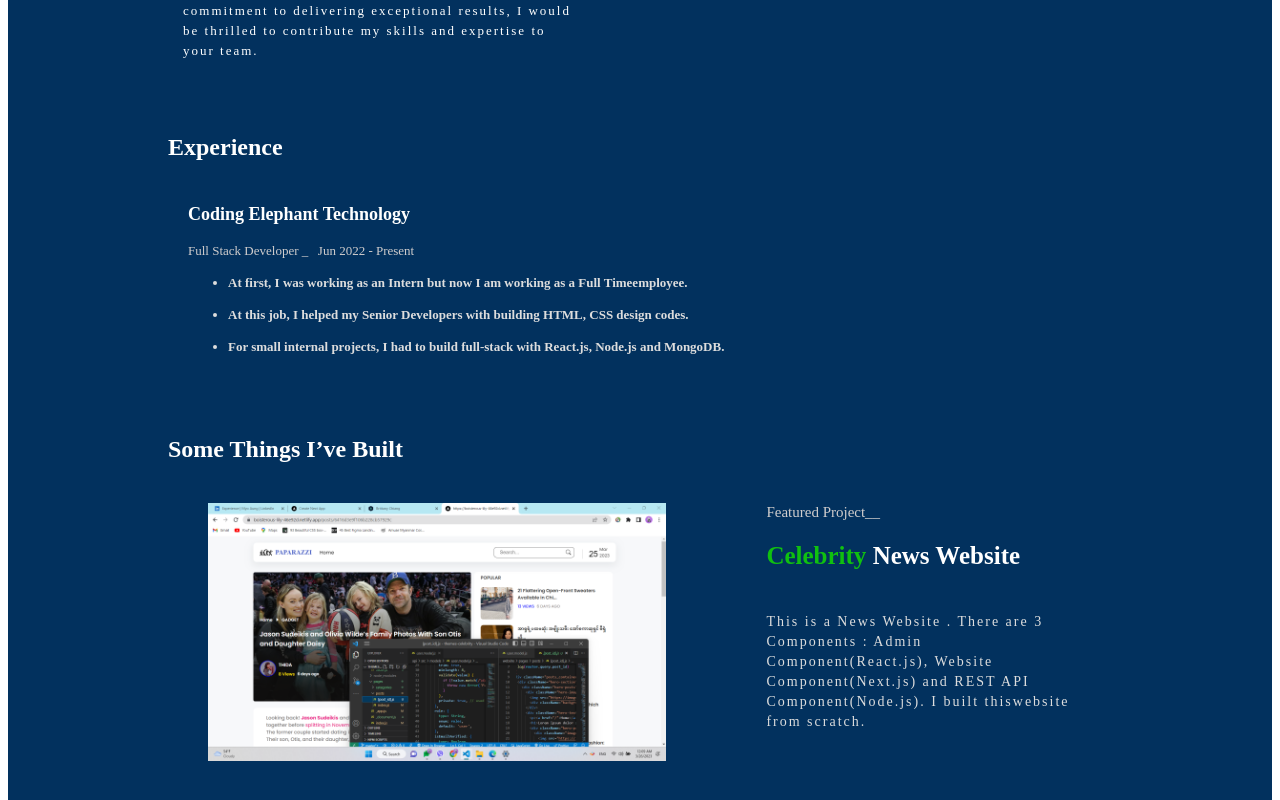
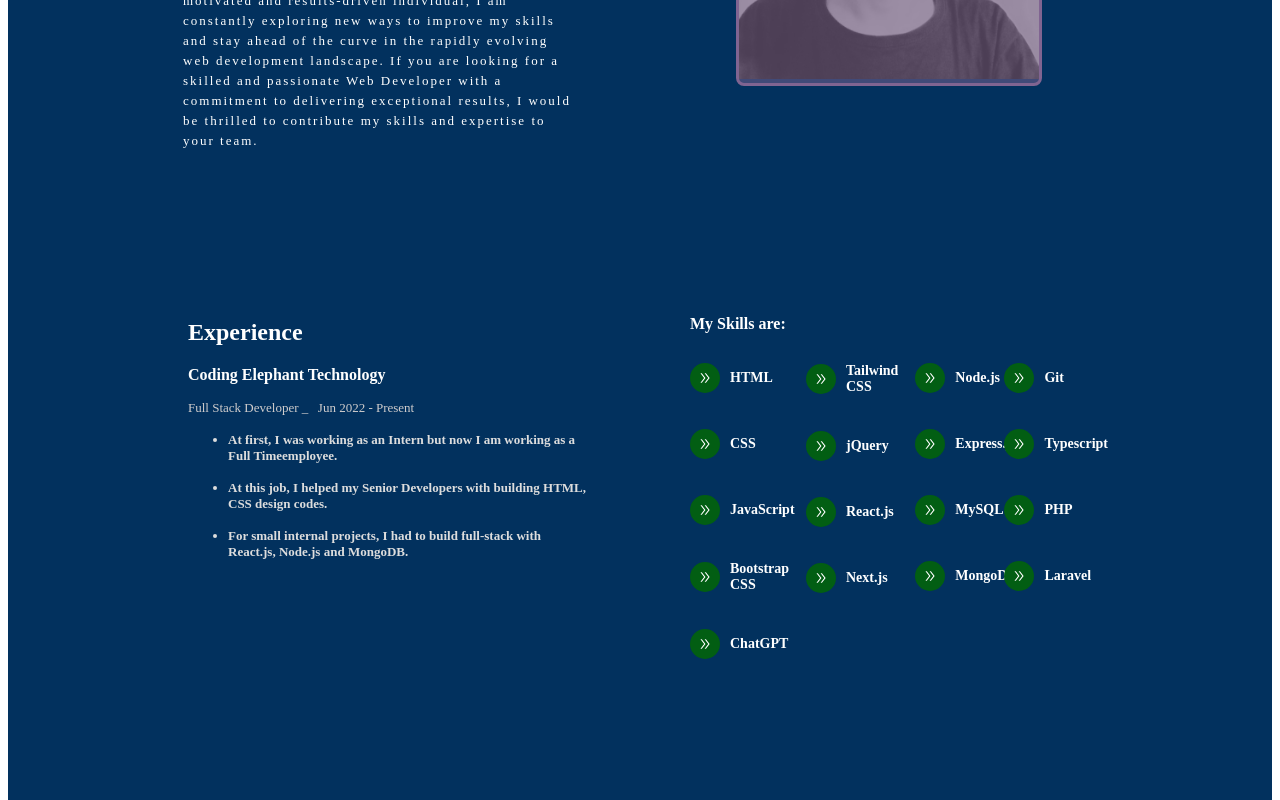
Before and after one commit to myoaung1234/portfolio_next, a Next.js app: page / in a window 1280 px wide. Shown: the part 580-1380 px from the top of the page. Built offline with nearby package versions, Linux system fonts and the light colour scheme; a web font is replaced by a local one.

Commit message:
update skill

```diff
--- a/src/components/Contant.js
+++ b/src/components/Contant.js
@@ -1,4 +1,4 @@
-import React, { useRef } from 'react';
+import React, { useRef, useState} from 'react';
 import { BsFillTelephoneFill, BsGithub } from 'react-icons/bs';
 import { MdEmail, MdLocationOn } from 'react-icons/md';
 import { AiFillLinkedin } from 'react-icons/ai'
@@ -6,10 +6,12 @@ import emailjs from '@emailjs/browser';
 
 const Contant = () => {
     const ref = useRef();
+    const [loading, setLoading] = useState (false);
+
 
     const handleSubmit = e => {
         e.preventDefault ();
-
+        setLoading (true);
         emailjs
         .sendForm (
             'service_gmm2fzk',
@@ -19,15 +21,17 @@ const Contant = () => {
         )
         .then (
             result => {
-            console.log (result.text);
+            console.log(result.text);
+            setLoading (false);
             },
             error => {
             console.log (error.text);
+            setLoading (false);
             }
         );
     };
 
-
+    console.log(loading)
 
   return (
     <div className='contact' id="contact">
@@ -64,7 +68,11 @@ const Contant = () => {
                 <div className="form-data">
                     <textarea rows="5" name='message' placeholder='Message'/>
                 </div>
-                <button type="submit">Send Email</button>
+
+                <button type="submit" >
+                    {loading ? <span>Loading...</span> : <span style={{backgroundColor: 'transparent'}}>Send Email</span>}
+                </button>
+
             </form>
         </div>
 
--- a/src/components/Experience.js
+++ b/src/components/Experience.js
@@ -1,10 +1,13 @@
-import React from 'react'
+import React from 'react';
+import { AiOutlineDoubleRight } from 'react-icons/ai';
 
 const Experience = () => {
   return (
     <div className='experience' id="experience">
+
+        <div className="contant">
+            <div className="left">
               <h2>Experience</h2>
-        <div className="contant">
               <h3>Coding Elephant Technology</h3>
               <p>Full Stack Developer _ <span>Jun 2022 - Present</span></p>
               <ul>
@@ -13,6 +16,35 @@ const Experience = () => {
                 <li>For small internal projects, I had to build full-stack with React.js, Node.js and MongoDB.</li>
               </ul>
             </div>
+            <div className="right">
+              <h3>My Skills are:</h3>
+              <div className="inner">
+                <p><i><AiOutlineDoubleRight/></i>HTML</p>
+                <p><i><AiOutlineDoubleRight/></i>CSS</p>
+                <p><i><AiOutlineDoubleRight/></i>JavaScript</p>
+                <p><i><AiOutlineDoubleRight/></i>Bootstrap CSS</p>
+                <p><i><AiOutlineDoubleRight/></i>ChatGPT</p>
+              </div>
+              <div className="inner">
+                <p><i><AiOutlineDoubleRight/></i>Tailwind CSS</p>
+                <p><i><AiOutlineDoubleRight/></i>jQuery</p>
+                <p><i><AiOutlineDoubleRight/></i>React.js</p>
+                <p><i><AiOutlineDoubleRight/></i>Next.js</p>
+              </div>
+              <div className="inner">
+                <p><i><AiOutlineDoubleRight/></i>Node.js</p>
+                <p><i><AiOutlineDoubleRight/></i>Express.js</p>
+                <p><i><AiOutlineDoubleRight/></i>MySQL</p>
+                <p><i><AiOutlineDoubleRight/></i>MongoDB</p>
+              </div>
+              <div className="inner">
+                <p><i><AiOutlineDoubleRight/></i>Git</p>
+                <p><i><AiOutlineDoubleRight/></i>Typescript</p>
+                <p><i><AiOutlineDoubleRight/></i>PHP</p>
+                <p><i><AiOutlineDoubleRight/></i>Laravel</p>
+              </div>
+            </div>
+        </div>
     </div>
   )
 }
--- a/src/styles/globals.scss
+++ b/src/styles/globals.scss
@@ -63,6 +63,7 @@ $lightGreen : #806491;
   }
   .about {
     margin: 60px 0;
+    padding-top: 70px;
 
     h2{
       font-size: 24px;
@@ -136,18 +137,25 @@ $lightGreen : #806491;
   }
   .experience {
     margin: 60px 0;
+    padding-top: 70px;
 
 
+    .contant {
+      display: flex;
+      align-items: flex-start;
+      justify-content: space-between;
+      padding: 5px 20px;
+      gap: 100px;
+
+      .left{
+        flex: 2;
         h2 {
           font-size: 24px;
           font-weight: 700;
           color: #fff;
         }
-    .contant {
-      padding: 5px 20px;
-
         h3{
-        font-size: 18px;
+          font-size: 16px;
           font-weight: 600;
           color: #fff;
         }
@@ -171,9 +179,51 @@ $lightGreen : #806491;
           }
         }
       }
+      .right{
+        flex: 2;
+        display: flex;
+        align-items: flex-start;
+        flex-wrap: wrap;
+        justify-content: space-between;
+
+        h3{
+          font-size: 16px;
+          font-weight: 600;
+          color: #fff;
+          width: 100%;
+        }
+
+        .inner {
+          display: flex;
+          align-items: flex-start;
+          flex-direction: column;
+          gap: 0.5rem;
+
+          p{
+            font-size: 14px;
+            font-weight: 600;
+            color: #fff;
+            display: flex;
+            align-items: center;
+            i{
+              flex: 0 0 30px;
+              height: 30px;
+              display: flex;
+              border-radius: 50%;
+              align-items: center;
+              justify-content: center;
+              background-color: #025e13;
+              margin-right: 10px;
+            }
+          }
+        }
+
+      }
+    }
   }
   .work {
     margin: 60px 0;
+    padding-top: 70px;
 
     h2{
       font-size: 24px;
@@ -231,6 +281,7 @@ $lightGreen : #806491;
   }
   .contact{
     margin: 60px 0;
+    padding-top: 70px;
     h2{
       font-size: 24px;
       font-weight: 600;
```
Lines whose indentation alone changed are shown as unchanged.
